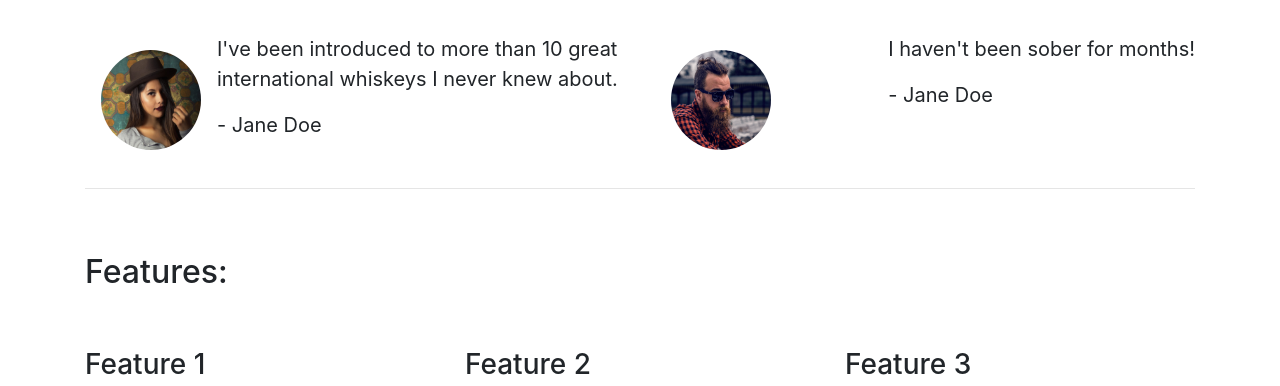
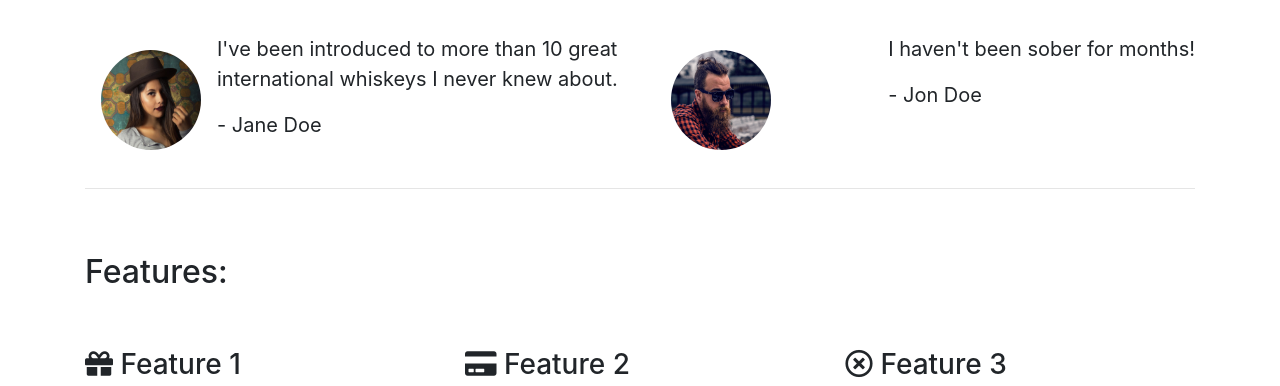
Before and after one commit to cfbrown101/Bootstrap, a plain HTML site: page index.html in a window 1280 px wide. Shown: the part 553-939 px from the top of the page. Drawn offline with nearby package versions, Linux system fonts and the light colour scheme.

Commit message:
added icons

```diff
--- a/index.html
+++ b/index.html
@@ -6,15 +6,15 @@
     <meta name="viewport" content="width=device-width, initial-scale=1.0">
     <title>Whiskey Drop | Taste a new whiskey every month</title>
     <link rel="stylesheet" href="https://maxcdn.bootstrapcdn.com/bootstrap/4.1.3/css/bootstrap.min.css">
+    <link rel="stylesheet" href="https://use.fontawesome.com/releases/v5.13.0/css/all.css" integrity="sha384-Bfad6CLCknfcloXFOyFnlgtENryhrpZCe29RTifKEixXQZ38WheV+i/6YWSzkz3V" crossorigin="anonymous">
 </head>
 <body>
 <nav class="navbar navbar-light bg-light navbar-expand-sm">
 <a href="/" class="navbar-brand">Whiskey Drop</a>
 <ul class="navbar-nav mr-auto">
-<li class="active nav-item mr-2"><a  class="nav-link" href="/">Home</a></li>
-<li class="nav-item mr-2"><a class="nav-link" href="/about">About</a></li>
-<li class="nav-item mr-2 d-block d-sm-none"><a class="nav-link" href="/Login">Sign Up</a></li>
-
+    <li class="active nav-item mr-2"><a  class="nav-link" href="/">Home</a></li>
+    <li class="nav-item mr-2"><a class="nav-link" href="/about">About</a></li>
+    <li class="nav-item mr-2 d-block d-sm-none"><a class="nav-link" href="/Login">Sign Up</a></li>
 </ul>
 <div class="d-none d-md-block">
     <p class="navbar-text my-auto mr-2"><i>Great whiskey delivered to your door!</i></p>
@@ -63,8 +63,8 @@
                 <div class="media-body"></div>
             <blockquote class="blockquote">
                 <p>I haven't been sober for months!</p>
-                <p>- Jane Doe</p>
-            </blockquote>
+                <p>- Jon Doe</p>
+              </blockquote>
             </div>
             </div>
             </div>
@@ -82,20 +82,20 @@
             <div class="row">
             <div class="col-12 col-md 6 col-lg-4">
             <div class="feature">
-                <h3>Feature 1</h3>
+                <h3><i class="fas fa-gift d-none d-sm-inline"></i> Feature 1</h3>
                 <p>Lorem ipsum dolor sit amet, consectetur adipiscing elit, sed do eiusmod tempor incididunt ut labore et dolore magna aliqua. Ut enim ad minim veniam, quis nostrud exercitation ullamco laboris nisi ut aliquip ex ea commodo consequat.</p>
             <p><a class="btn btn-sm btn-light" href="">Read More</a></p>
             </div>
             </div>
             <div class="col-12 col-md 6 col-lg-4">
             <div class="feature">
-                <h3>Feature 2</h3>
+                <h3><i class="fas fa-credit-card d-none d-sm-inline"></i> Feature 2</h3>
                 <p>Lorem ipsum dolor sit amet, consectetur adipiscing elit, sed do eiusmod tempor incididunt ut labore et dolore magna aliqua. Ut enim ad minim veniam, quis nostrud exercitation ullamco laboris nisi ut aliquip ex ea commodo consequat.</p>
             </div>
             </div>
             <div class="col-12 d-md-none d-lg-block col-lg-4">
             <div class="feature">
-                <h3>Feature 3</h3>
+                <h3><i class="far fa-times-circle d-none d-sm-inline"></i> Feature 3</h3>
                 <p>Lorem ipsum dolor sit amet, consectetur adipiscing elit, sed do eiusmod tempor incididunt ut labore et dolore magna aliqua. Ut enim ad minim veniam, quis nostrud exercitation ullamco laboris nisi ut aliquip ex ea commodo consequat.</p>
             </div>
             </div>
```
